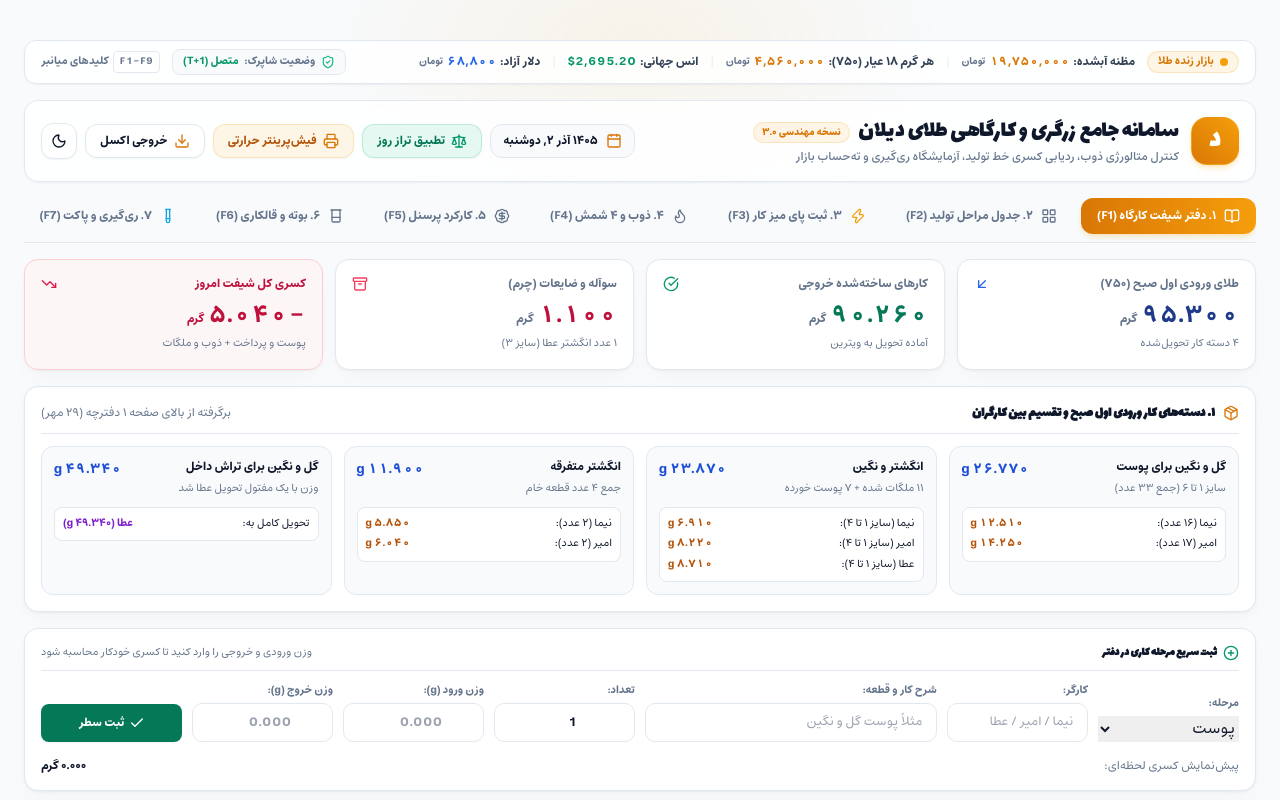
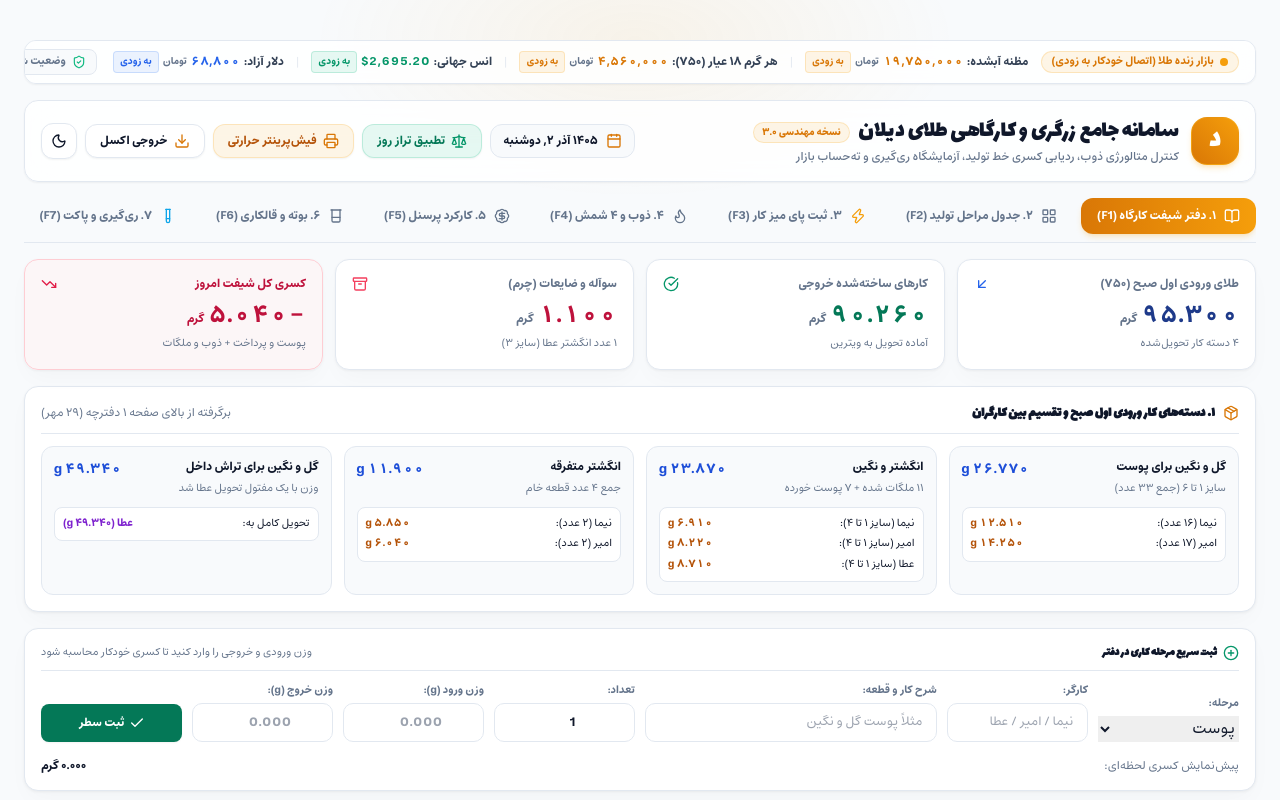
Before and after one commit to hoomansa7-star/dilan-gold, a plain HTML site: page client/index.html in a window 1280 px wide. Shown: the top 800 px of the page. Drawn offline with nearby package versions, Linux system fonts and the light colour scheme; files that its build step writes are made by us from their sources; no server answers; files whose address does not match are found by name.

Commit message:
feat(ticker): add 'به زودی' badges next to market prices in live ticker

```diff
--- a/client/index.html
+++ b/client/index.html
@@ -29,29 +29,33 @@
         <div class="flex items-center gap-3 shrink-0">
             <span class="inline-flex items-center gap-1.5 px-2.5 py-0.5 rounded-full bg-amber-500/10 text-amber-600 dark:text-amber-400 font-bold border border-amber-500/20 text-[11px]">
                 <span class="w-2 h-2 rounded-full bg-amber-500 ticker-pulse"></span>
-                <span>بازار زنده طلا</span>
+                <span>بازار زنده طلا (اتصال خودکار به زودی)</span>
             </span>
             <div class="flex items-center gap-1 font-bold text-[var(--text-secondary)]">
                 <span>مظنه آبشده:</span>
                 <span id="ticker-mazaneh" class="font-mono text-amber-600 dark:text-amber-400 font-black">۱۹,۷۵۰,۰۰۰</span>
                 <span class="text-[10px] text-[var(--text-muted)]">تومان</span>
+                <span class="text-[10px] bg-amber-500/10 text-amber-600 dark:text-amber-400 px-1.5 py-0.5 rounded font-bold border border-amber-500/20">به زودی</span>
             </div>
             <span class="text-[var(--border-color)]">|</span>
             <div class="flex items-center gap-1 font-bold text-[var(--text-secondary)]">
                 <span>هر گرم ۱۸ عیار (۷۵۰):</span>
                 <span id="ticker-gram-18" class="font-mono text-amber-600 dark:text-amber-400 font-black">۴,۵۶۰,۰۰۰</span>
                 <span class="text-[10px] text-[var(--text-muted)]">تومان</span>
+                <span class="text-[10px] bg-amber-500/10 text-amber-600 dark:text-amber-400 px-1.5 py-0.5 rounded font-bold border border-amber-500/20">به زودی</span>
             </div>
             <span class="text-[var(--border-color)]">|</span>
             <div class="flex items-center gap-1 font-bold text-[var(--text-secondary)]">
                 <span>انس جهانی:</span>
                 <span class="font-mono font-black text-emerald-600 dark:text-emerald-400">$2,695.20</span>
+                <span class="text-[10px] bg-emerald-500/10 text-emerald-600 dark:text-emerald-400 px-1.5 py-0.5 rounded font-bold border border-emerald-500/20">به زودی</span>
             </div>
             <span class="text-[var(--border-color)]">|</span>
             <div class="flex items-center gap-1 font-bold text-[var(--text-secondary)]">
                 <span>دلار آزاد:</span>
                 <span class="font-mono font-black text-blue-600 dark:text-blue-400">۶۸,۸۰۰</span>
                 <span class="text-[10px] text-[var(--text-muted)]">تومان</span>
+                <span class="text-[10px] bg-blue-500/10 text-blue-600 dark:text-blue-400 px-1.5 py-0.5 rounded font-bold border border-blue-500/20">به زودی</span>
             </div>
         </div>
 
```
